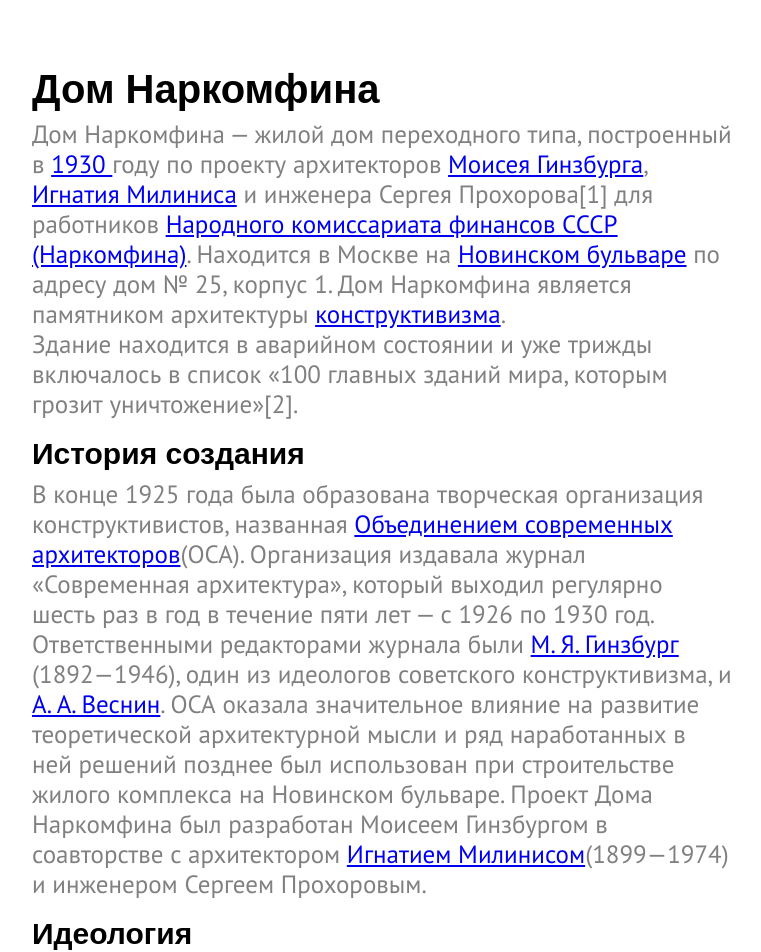
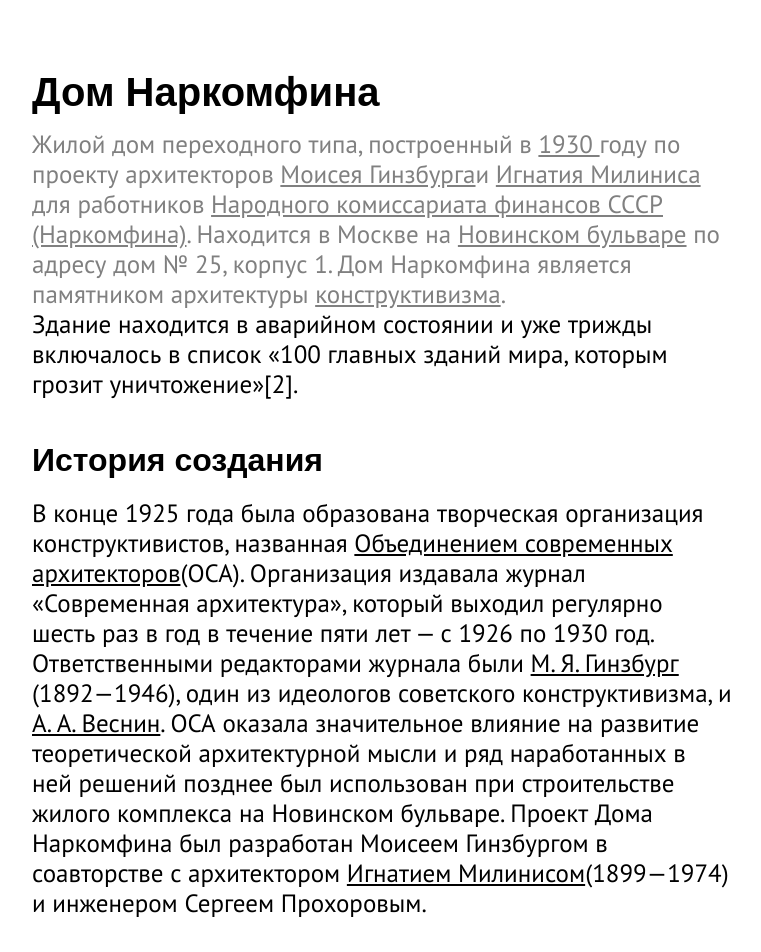
Before and after one commit to ekaterinagushan/3OTR-hse-2018-09-18, a plain HTML site: page index.html in a window 1280 px wide. Shown: the top 952 px of the page, without its empty margins (258-1019 px from the left). Drawn offline with Linux system fonts and the light colour scheme; a web font is replaced by a local one.

Commit message:
2.10
проработать

```diff
--- a/Untitled.html
+++ b/index.html
@@ -8,7 +8,7 @@
    </head>
    <body>
      <h1> Дом Наркомфина </h1>
-     <p>Дом Наркомфина — жилой дом переходного типа, построенный в <a href="https://ru.wikipedia.org/wiki/1930_%D0%B3%D0%BE%D0%B4">1930 </a> году по проекту архитекторов <a href="Моисея Гинзбурга">Моисея Гинзбурга</a>, <a href=" Игнатия Милиниса">Игнатия Милиниса</a> и инженера Сергея Прохорова[1] для работников <a href=" Народного комиссариата финансов СССР (Наркомфина)">Народного комиссариата финансов СССР (Наркомфина)</a>. Находится в Москве на  <a href="https://ru.wikipedia.org/wiki/%D0%9D%D0%BE%D0%B2%D0%B8%D0%BD%D1%81%D0%BA%D0%B8%D0%B9_%D0%B1%D1%83%D0%BB%D1%8C%D0%B2%D0%B0%D1%80">Новинском бульваре</a> по адресу дом № 25, корпус 1. Дом Наркомфина является памятником архитектуры <a href="https://ru.wikipedia.org/wiki/%D0%9A%D0%BE%D0%BD%D1%81%D1%82%D1%80%D1%83%D0%BA%D1%82%D0%B8%D0%B2%D0%B8%D0%B7%D0%BC_(%D0%B8%D1%81%D0%BA%D1%83%D1%81%D1%81%D1%82%D0%B2%D0%BE)">конструктивизма</a>.</p>
+     <p>Жилой дом переходного типа, построенный в <a href="https://ru.wikipedia.org/wiki/1930_%D0%B3%D0%BE%D0%B4">1930 </a> году по проекту архитекторов <a href="Моисея Гинзбурга">Моисея Гинзбурга</a>и <a href=" Игнатия Милиниса">Игнатия Милиниса</a> для работников <a href=" Народного комиссариата финансов СССР (Наркомфина)">Народного комиссариата финансов СССР (Наркомфина)</a>. Находится в Москве на  <a href="https://ru.wikipedia.org/wiki/%D0%9D%D0%BE%D0%B2%D0%B8%D0%BD%D1%81%D0%BA%D0%B8%D0%B9_%D0%B1%D1%83%D0%BB%D1%8C%D0%B2%D0%B0%D1%80">Новинском бульваре</a> по адресу дом № 25, корпус 1. Дом Наркомфина является памятником архитектуры <a href="https://ru.wikipedia.org/wiki/%D0%9A%D0%BE%D0%BD%D1%81%D1%82%D1%80%D1%83%D0%BA%D1%82%D0%B8%D0%B2%D0%B8%D0%B7%D0%BC_(%D0%B8%D1%81%D0%BA%D1%83%D1%81%D1%81%D1%82%D0%B2%D0%BE)">конструктивизма</a>.</p>
      <p>Здание находится в аварийном состоянии и уже трижды включалось в список «100 главных зданий мира, которым грозит уничтожение»[2].</p>
 
      <h2>История создания</h2>
--- /dev/null
+++ b/reset.css
@@ -0,0 +1,48 @@
+/* http://meyerweb.com/eric/tools/css/reset/
+   v2.0 | 20110126
+   License: none (public domain)
+*/
+
+html, body, div, span, applet, object, iframe,
+h1, h2, h3, h4, h5, h6, p, blockquote, pre,
+a, abbr, acronym, address, big, cite, code,
+del, dfn, em, img, ins, kbd, q, s, samp,
+small, strike, strong, sub, sup, tt, var,
+b, u, i, center,
+dl, dt, dd, ol, ul, li,
+fieldset, form, label, legend,
+table, caption, tbody, tfoot, thead, tr, th, td,
+article, aside, canvas, details, embed,
+figure, figcaption, footer, header, hgroup,
+menu, nav, output, ruby, section, summary,
+time, mark, audio, video {
+	margin: 0;
+	padding: 0;
+	border: 0;
+	font-size: 100%;
+	font: inherit;
+	vertical-align: baseline;
+}
+/* HTML5 display-role reset for older browsers */
+article, aside, details, figcaption, figure,
+footer, header, hgroup, menu, nav, section {
+	display: block;
+}
+body {
+	line-height: 1;
+}
+ol, ul {
+	list-style: none;
+}
+blockquote, q {
+	quotes: none;
+}
+blockquote:before, blockquote:after,
+q:before, q:after {
+	content: '';
+	content: none;
+}
+table {
+	border-collapse: collapse;
+	border-spacing: 0;
+}
--- a/styles.css
+++ b/styles.css
@@ -1,96 +1,54 @@
-/* http://meyerweb.com/eric/tools/css/reset/
-   v2.0 | 20110126
-   License: none (public domain)
-*/
-
-html, body, div, span, applet, object, iframe,
-h1, h2, h3, h4, h5, h6, p, blockquote, pre,
-a, abbr, acronym, address, big, cite, code,
-del, dfn, em, img, ins, kbd, q, s, samp,
-small, strike, strong, sub, sup, tt, var,
-b, u, i, center,
-dl, dt, dd, ol, ul, li,
-fieldset, form, label, legend,
-table, caption, tbody, tfoot, thead, tr, th, td,
-article, aside, canvas, details, embed,
-figure, figcaption, footer, header, hgroup,
-menu, nav, output, ruby, section, summary,
-time, mark, audio, video {
-	margin: 0;
-	padding: 0;
-	border: 0;
-	font-size: 100%;
-	font: inherit;
-	vertical-align: baseline;
-}
-/* HTML5 display-role reset for older browsers */
-article, aside, details, figcaption, figure,
-footer, header, hgroup, menu, nav, section {
-	display: block;
-}
+@import "reset.css";
 body {
-	line-height: 1;
-}
-ol, ul {
-	list-style: none;
-}
-blockquote, q {
-	quotes: none;
-}
-blockquote:before, blockquote:after,
-q:before, q:after {
-	content: '';
-	content: none;
-}
-table {
-	border-collapse: collapse;
-	border-spacing: 0;
-}
-h1 {
- font-size:40px;
- font-family:'PT Sans Caption', sans-serif;
- font-weight:bold;
- margin-bottom: 10px;
-
- }
- h2 { font-size:30px;
-  font-family:'PT Sans Caption', sans-serif;
-  font-weight:bold;
-	margin-bottom: 10px;
-	margin-top:20px;
-
-}
-h3{ font-size:25px;
- font-family:'PT Sans Caption', sans-serif;
- font-weight:bold;
- margin-bottom: 10px;
- margin-top:20px;
-
-}
- p:first-of-type{color: gray;
- font-size:25px;
-line-height:30px;
-;
-}
-
-
-p {font-family:'PT Sans', sans-serif;
-color: gray;
-font-size:25px;
-line-height:30px;}
-ul{color: gray;
-font-size:25px;
-line-height:30px;}
-body {
-
+  /* background-image: url(dc-online-media-mockup.jpg); */
   background-size: 800px 20624px;
   background-position: top center;
   background-repeat: no-repeat;
+	margin: 69px auto 0 auto;
+	font-family: 'PT Sans', sans-serif;
 }
-body {
-  width: 700px;
-  margin-top:69px;
-  margin-right: auto;
-  margin-bottom: 0;
-  margin-left:auto;
+h1, h2, h3, p, ul {
+	width: 700px;
+	margin: 0 auto;
 }
+h1, h2, h3 {
+	font-family:'PT Sans Caption', sans-serif;
+	font-weight: bold;
+}
+h1 {
+	font-size: 40px;
+	line-height: 46px;
+	margin-top: 16px;
+}
+h1 + p {
+	margin-top: 14px;
+	font-size: 22px;
+	line-height: 32px;
+}
+h2 {
+	font-size: 32px;
+  margin-bottom: 20px;
+	margin-top: 43px;
+	line-height: 36px;
+}
+h3 {
+  font-size: 28px;
+  margin-bottom: 10px;
+  margin-top: 36px;
+	line-height: 34px;
+}
+h3 + p {
+  margin-top: 6px;
+}
+p:first-of-type {
+	color: gray;
+	font-size: 25px;
+	line-height: 30px;
+}
+p, ul {
+	font-size: 25px;
+	line-height: 30px;
+}
+a {
+	color:inherit;
+}
```
